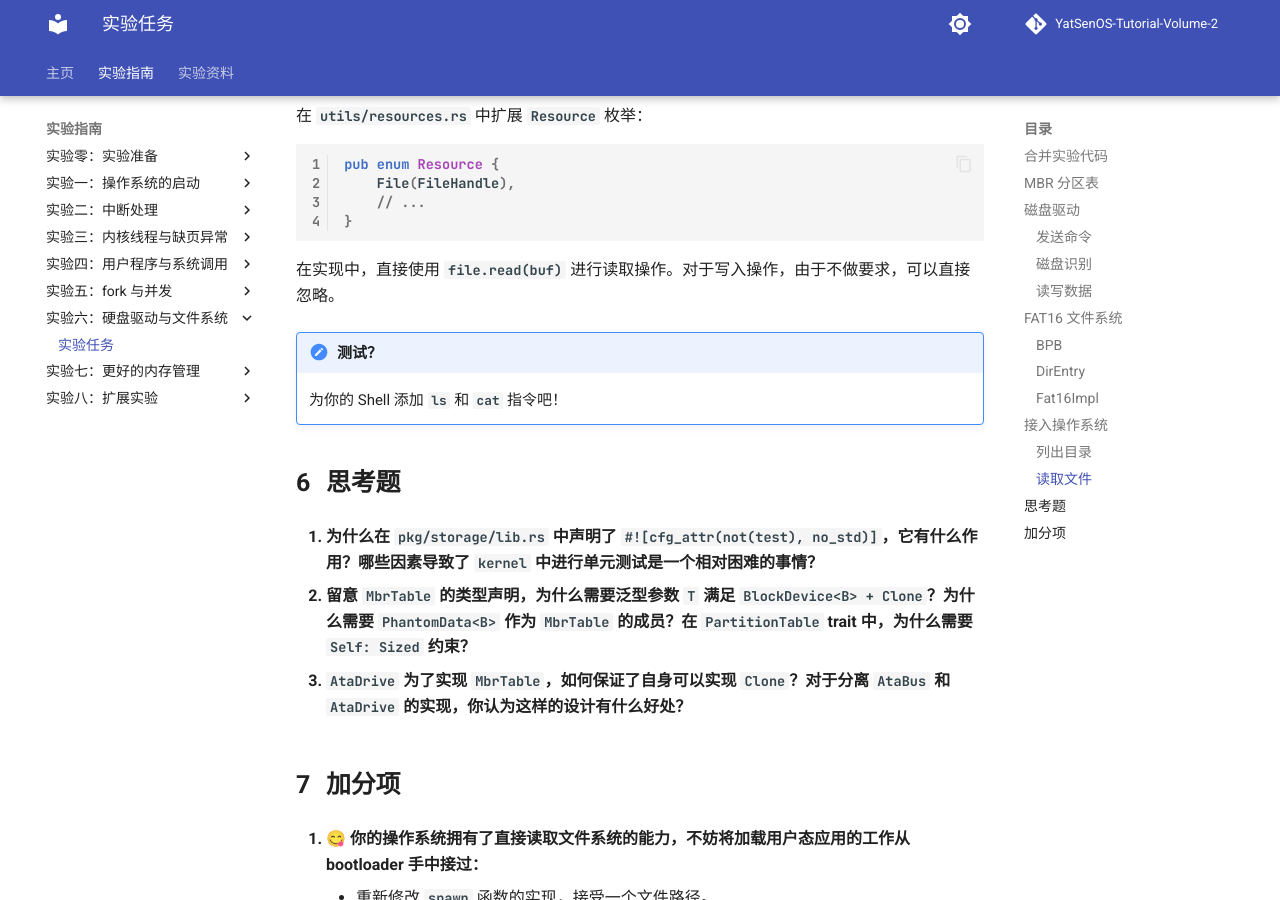
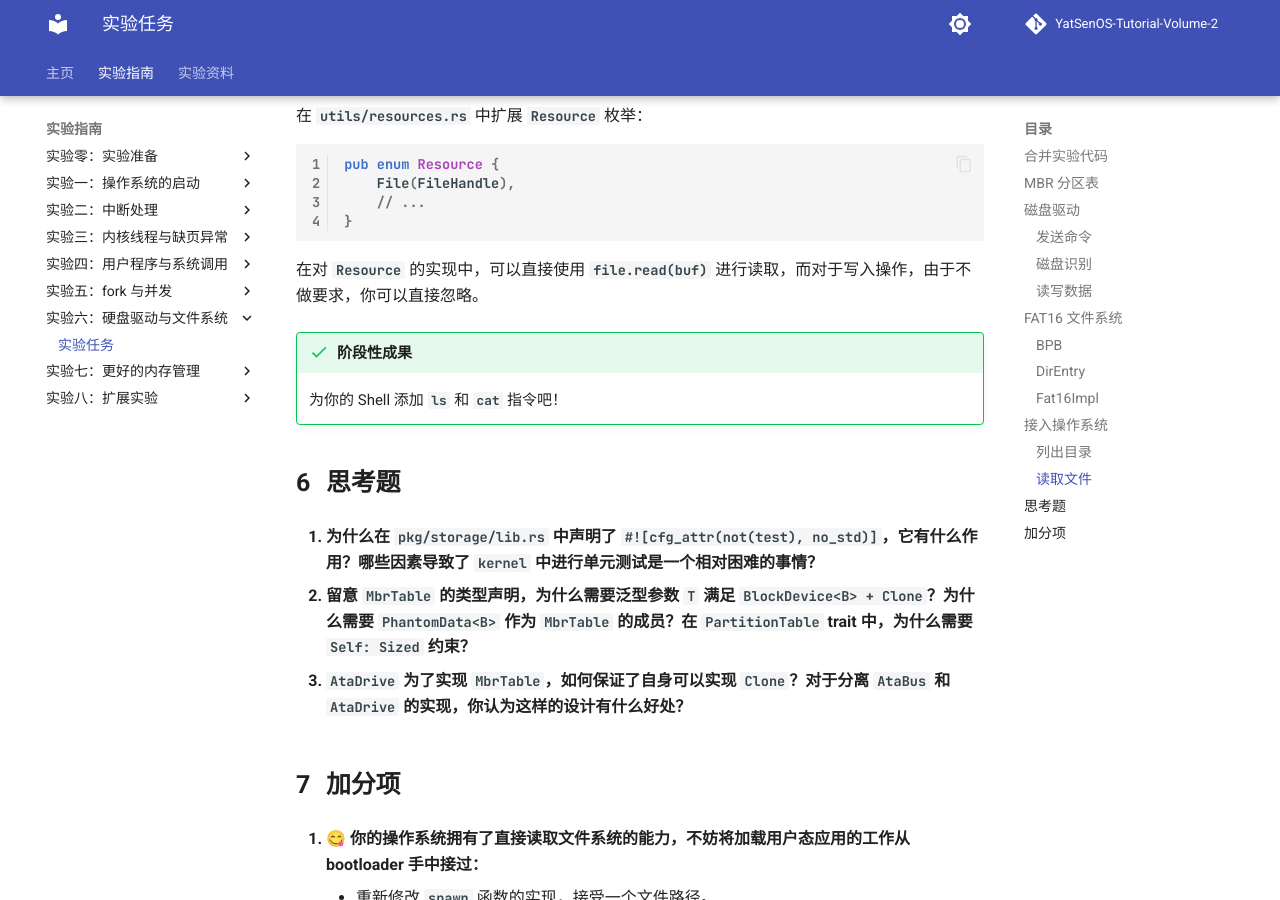
Before and after one commit to YatSenOS/YatSenOS-Tutorial-Volume-2, an MkDocs documentation site: the page built from docs/labs/0x06/tasks.md, in a window 1280 px wide and 900 px high, scrolled down 9797 px. Built offline with MkDocs 1.6.1 and Material for MkDocs 9.7.7, drawn with Linux system fonts in a browser that asks for light colours; comment, search, counter and statistics services are not loaded.

Commit message:
wip(lab/6): update

````diff
--- a/docs/labs/0x06/tasks.md
+++ b/docs/labs/0x06/tasks.md
@@ -317,9 +317,9 @@ pub enum Resource {
 }
 ```
 
-在实现中，直接使用 `file.read(buf)` 进行读取操作。对于写入操作，由于不做要求，可以直接忽略。
+在对 `Resource` 的实现中，可以直接使用 `file.read(buf)` 进行读取，而对于写入操作，由于不做要求，你可以直接忽略。
 
-!!! note "测试？"
+!!! success "阶段性成果"
 
     为你的 Shell 添加 `ls` 和 `cat` 指令吧！
 
````
